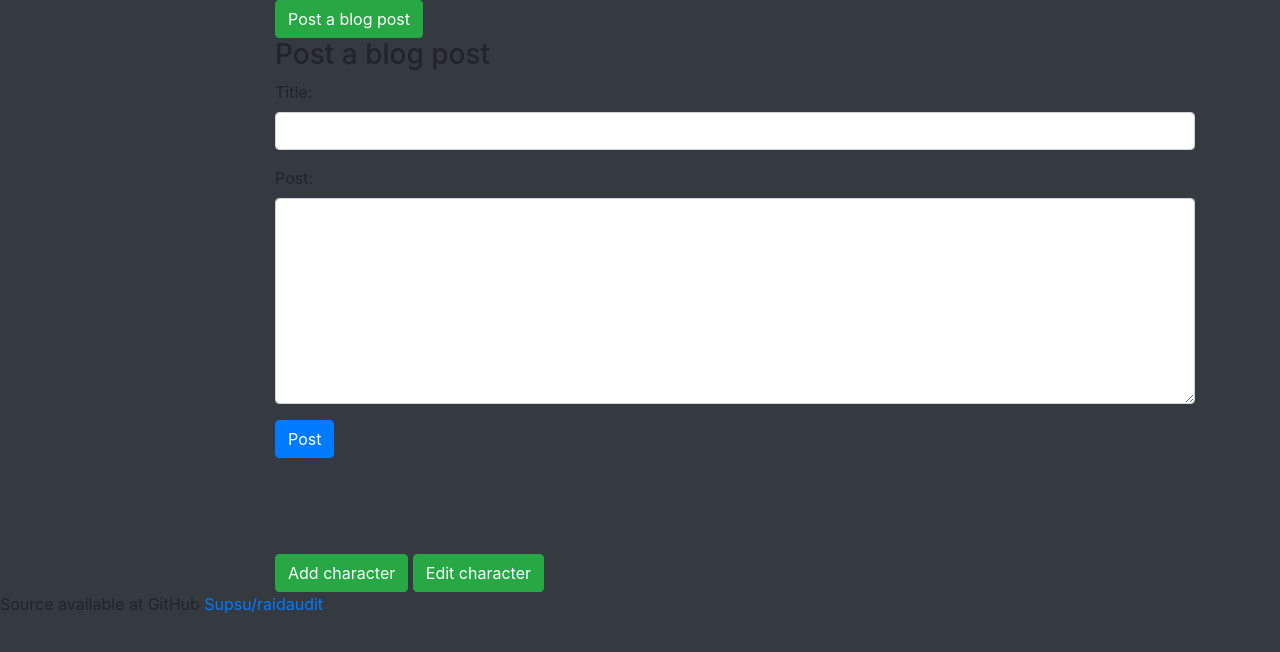
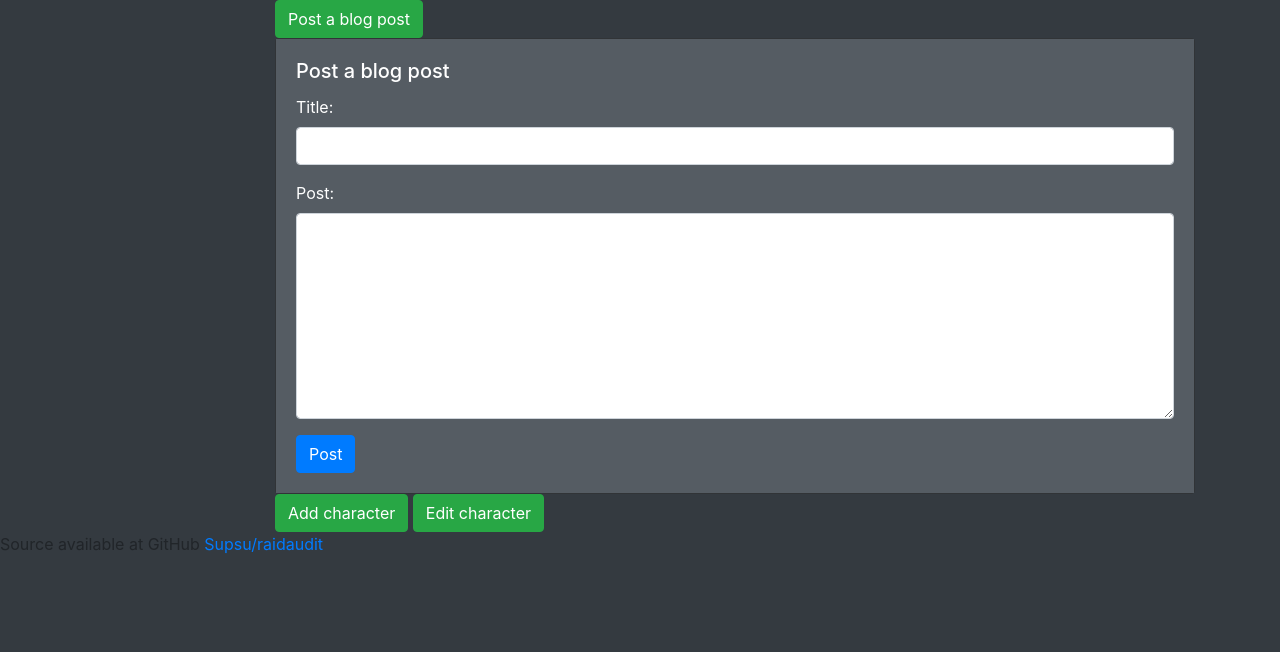
Before and after one commit to Supsu/raidaudit, a Flask app: template templates/admin.html in a window 1280 px wide, after a click on "Post a blog post". Shown: the part 112-764 px from the top of the page. Run offline with Flask 2, Linux system fonts and the light colour scheme; the template is opened without the code that fills it, so the values that code supplies are empty; parts of the project's set-up code (start-up, migrations or seed data) failed here and were passed over; some libraries are stand-ins or nearby versions.

Commit message:
Made admin page collapses to contain cards

```diff
--- a/templates/admin.html
+++ b/templates/admin.html
@@ -20,7 +20,9 @@
     Post a blog post
   </a>
 <div class="collapse" id="postblogscr">
-<h3>Post a blog post</h3>
+    <div class="card">
+        <div class="card-body">
+<h5 class="card-title">Post a blog post</h5>
 <form action="post" method="POST">
 <div class="form-group">
     <label for="title">Title:</label>
@@ -33,15 +35,20 @@
 </div>
     <button id="postnewblog" class="btn btn-primary" type="submit">Post</button>
 </form>
-<br><br><br><br>
+</div></div>
 
 </div>
 
 <a class="btn btn-success" data-toggle="collapse" href="#addcharacterscr" role="button" aria-expanded="false" aria-controls="collapseExample">
     Add character
   </a>
+
+
+
 <div class="collapse" id="addcharacterscr">
-    <h3>Add character</h3>
+    <div class="card">
+        <div class="card-body">
+    <h5 class="card-title">Add character</h5>
 
 <div class="container">
     <div class="container">
@@ -77,7 +84,7 @@
     <button id="saveaddition" class="btn btn-success btn-sm" type="submit">Add</button>
     </form>
   </div>
-  <br><br><br><br>
+</div></div>
   </div>
 
 <script type=text/Javascript>
@@ -136,7 +143,9 @@
     Edit character
 </a>
 <div class="collapse" id="editcharacterscr">
-<h3>Edit Character</h3>
+    <div class="card">
+        <div class="card-body">
+<h5 class="card-title">Edit Character</h5>
 <div class="container">
     <div class="container">
         <div class="form-group">
@@ -162,7 +171,7 @@
     <button id="saveedit" class="btn btn-success btn-sm" type="submit">Add</button>
     </form>
   </div>
-  <br><br><br><br>
+</div></div>
  </div>
 
 {% endblock %}
```
